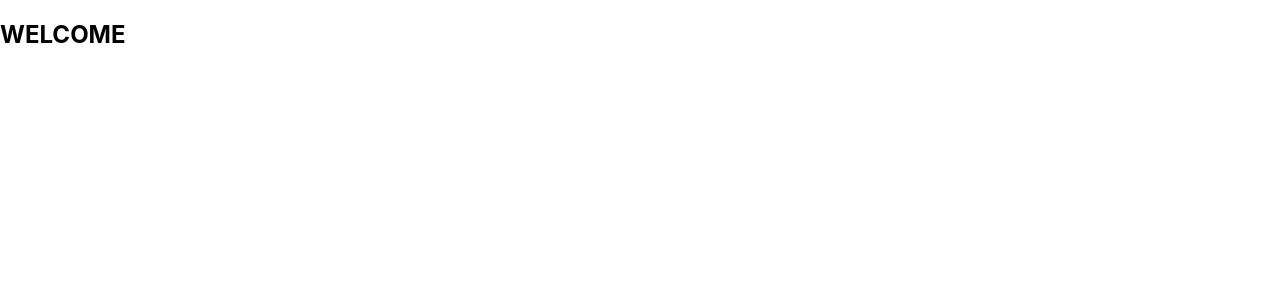
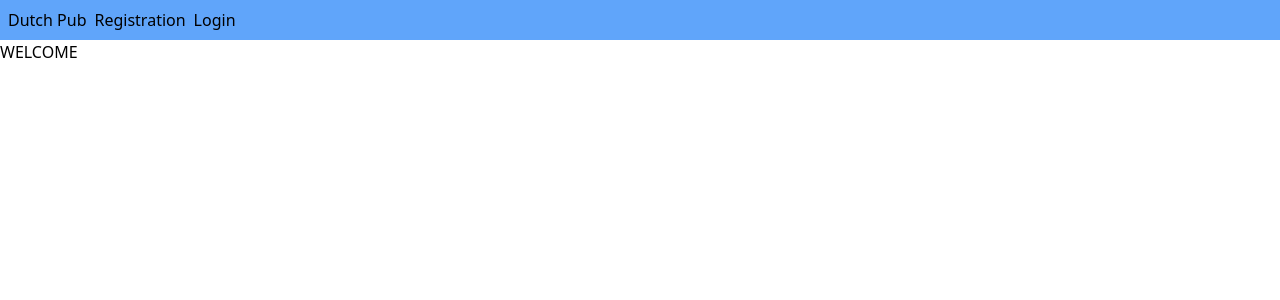
Before and after one commit to w5lurz/dutch_pub, a React (Create React App) app in the folder frontend/: page / in a window 1280 px wide. Shown: the top 300 px of the page. Built offline with nearby package versions, Linux system fonts and the light colour scheme.

Commit message:
Add default routes, init tailwind

```diff
--- a/frontend/package.json
+++ b/frontend/package.json
@@ -44,11 +44,14 @@
   "devDependencies": {
     "@typescript-eslint/eslint-plugin": "^5.37.0",
     "@typescript-eslint/parser": "^5.37.0",
+    "autoprefixer": "^10.4.12",
     "eslint": "^8.23.1",
     "eslint-config-airbnb-typescript": "^17.0.0",
     "eslint-plugin-import": "^2.26.0",
     "eslint-plugin-jsx-a11y": "^6.6.1",
     "eslint-plugin-react": "^7.31.8",
-    "eslint-plugin-react-hooks": "^4.6.0"
+    "eslint-plugin-react-hooks": "^4.6.0",
+    "postcss": "^8.4.18",
+    "tailwindcss": "^3.2.1"
   }
 }
--- a/frontend/src/App.tsx
+++ b/frontend/src/App.tsx
@@ -1,15 +1,19 @@
 import { Routes, Route } from 'react-router-dom';
+import NavBar from './components/NavBar/NavBar';
 import Welcome from './components/Welcome/Welcome';
 import Login from './components/Login/Login';
 import Registration from './components/Registration/Registration';
 
 function App() {
     return (
-        <Routes>
-            <Route key="welcome" path="/" element={<Welcome />}></Route>
-            <Route key="login" path="login" element={<Login />}></Route>
-            <Route key="registration" path="registration" element={<Registration />}></Route>
-        </Routes>
+        <>
+            <NavBar />
+            <Routes>
+                <Route key="welcome" path="/" element={<Welcome />}></Route>
+                <Route key="login" path="/login" element={<Login />}></Route>
+                <Route key="registration" path="/registration" element={<Registration />}></Route>
+            </Routes>
+        </>
     );
 }
 
--- a/frontend/src/components/NavBar/NavBar.tsx
+++ b/frontend/src/components/NavBar/NavBar.tsx
@@ -1,3 +1,11 @@
+import { Link } from 'react-router-dom';
+
 export default function NavBar() {
-    return <div>NAVBAR</div>;
+    return (
+        <div className="bg-blue-400 h-10 px-2 flex gap-2 items-center">
+            <Link to="/">Dutch Pub</Link>
+            <Link to="/registration">Registration</Link>
+            <Link to="/Login">Login</Link>
+        </div>
+    );
 }
--- a/frontend/src/index.css
+++ b/frontend/src/index.css
@@ -1,13 +1,3 @@
-body {
-  margin: 0;
-  font-family: -apple-system, BlinkMacSystemFont, 'Segoe UI', 'Roboto', 'Oxygen',
-    'Ubuntu', 'Cantarell', 'Fira Sans', 'Droid Sans', 'Helvetica Neue',
-    sans-serif;
-  -webkit-font-smoothing: antialiased;
-  -moz-osx-font-smoothing: grayscale;
-}
-
-code {
-  font-family: source-code-pro, Menlo, Monaco, Consolas, 'Courier New',
-    monospace;
-}
+@tailwind base;
+@tailwind components;
+@tailwind utilities;
--- /dev/null
+++ b/frontend/src/rand.css
@@ -0,0 +1,13 @@
+body {
+  margin: 0;
+  font-family: -apple-system, BlinkMacSystemFont, 'Segoe UI', 'Roboto', 'Oxygen',
+    'Ubuntu', 'Cantarell', 'Fira Sans', 'Droid Sans', 'Helvetica Neue',
+    sans-serif;
+  -webkit-font-smoothing: antialiased;
+  -moz-osx-font-smoothing: grayscale;
+}
+
+code {
+  font-family: source-code-pro, Menlo, Monaco, Consolas, 'Courier New',
+    monospace;
+}
--- /dev/null
+++ b/frontend/tailwind.config.js
@@ -0,0 +1,8 @@
+/** @type {import('tailwindcss').Config} */
+module.exports = {
+    content: ['./src/**/*.{js,jsx,ts,tsx}'],
+    theme: {
+        extend: {},
+    },
+    plugins: [],
+};
```
Also changed, not shown: frontend/.eslintrc.js.
